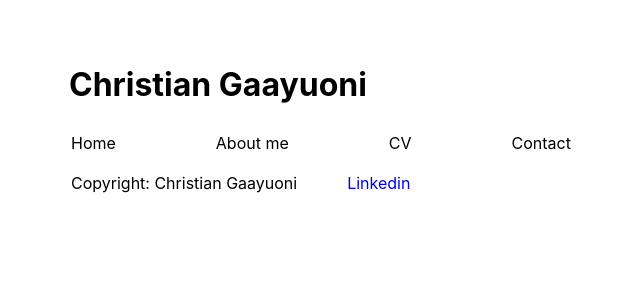
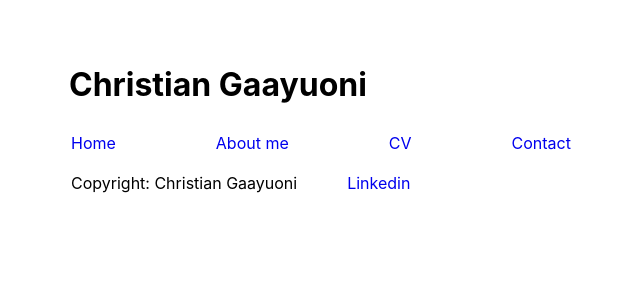
Before and after one commit to GaayuoniC/Gaayuoni-website-react, a React (Vite) app: page / in a window 1280 px wide. Shown: the top 300 px of the page, without its empty margins (9-649 px from the left). Built offline with nearby package versions, Linux system fonts and the light colour scheme.

Commit message:
Add link to nav li

```diff
--- a/src/components/Header.jsx
+++ b/src/components/Header.jsx
@@ -2,13 +2,21 @@ import "./Header.css";
 export function Header() {
   return (
     <header>
-        <h1>Christian Gaayuoni</h1>
+      <h1>Christian Gaayuoni</h1>
       <nav>
         <ol className="nav-ol">
-          <li>Home</li>
-          <li>About me</li>
-          <li>CV</li>
-          <li>Contact</li>
+          <li>
+            <a href="#">Home</a>
+          </li>
+          <li>
+            <a href="#">About me</a>
+          </li>
+          <li>
+            <a href="#">CV</a>
+          </li>
+          <li>
+            <a href="#">Contact</a>
+          </li>
         </ol>
       </nav>
     </header>
```
